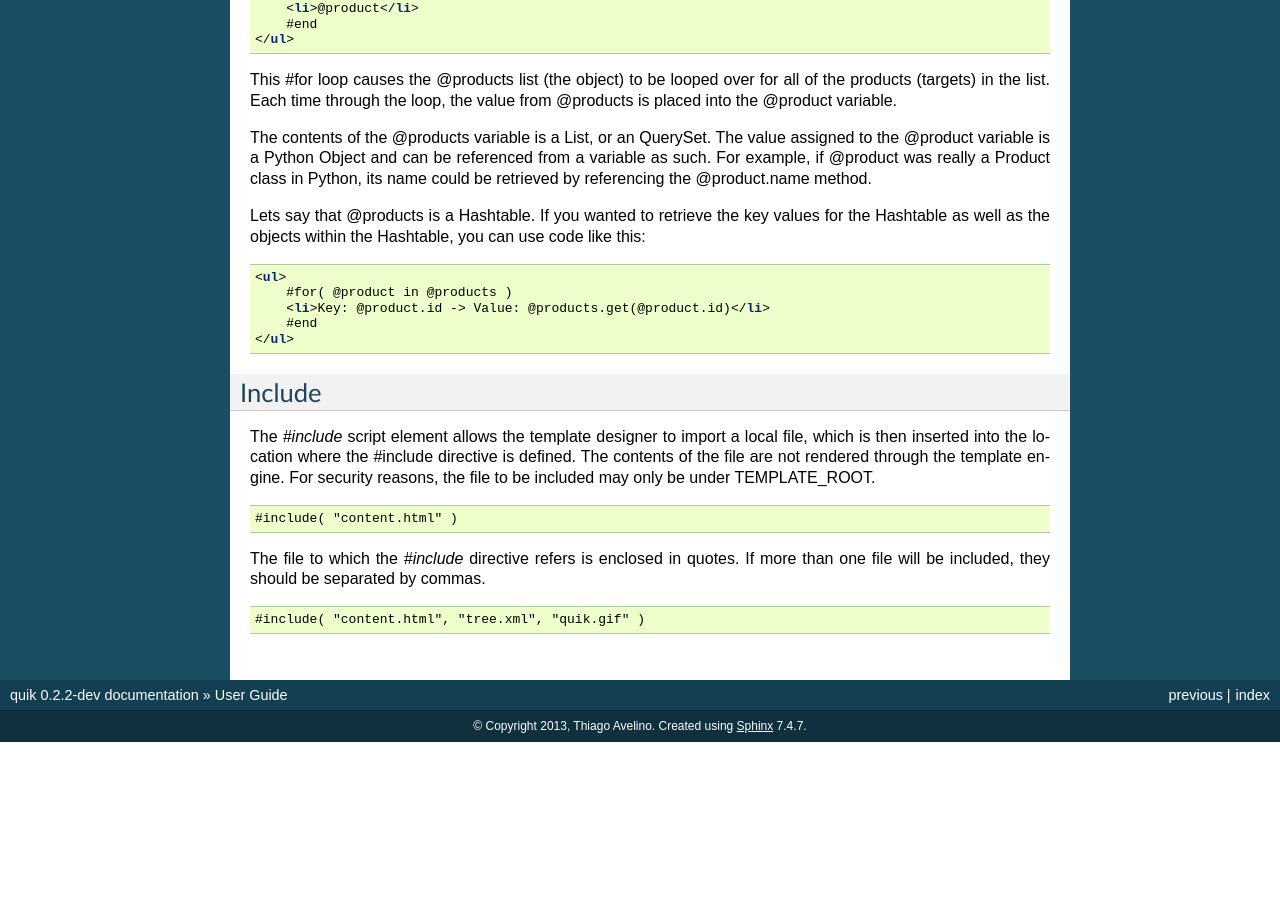
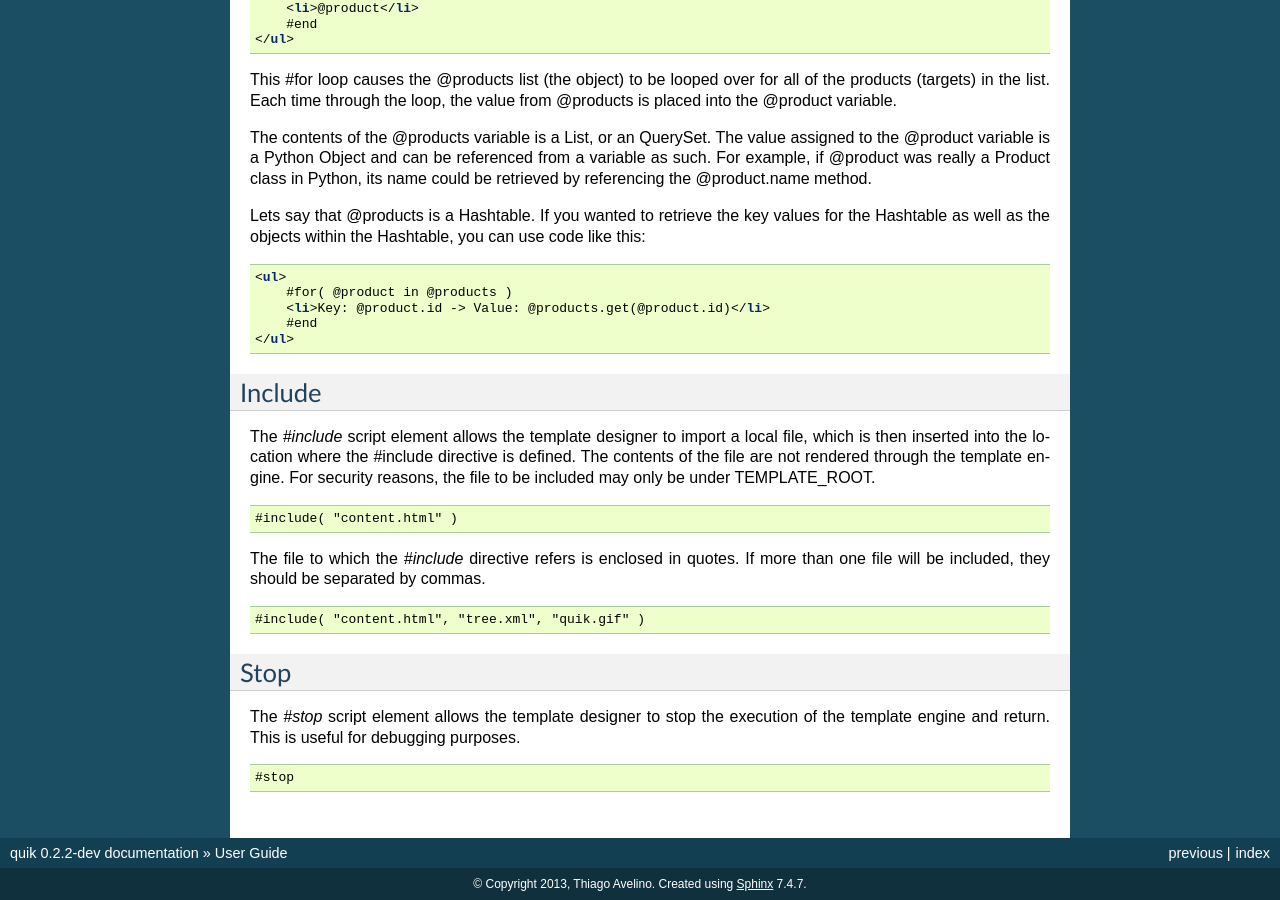
Before and after one commit to avelino/quik, a Sphinx documentation site: the page built from docs/source/userguide.rst, in a window 1280 px wide and 900 px high, scrolled down 5104 px. Built offline with Sphinx 7.4.7, drawn with Linux system fonts in a browser that asks for light colours; before the commit the page ends 5846 px from its top, so only the background shows below that.

Commit message:
Write stop docs

```diff
--- a/docs/source/userguide.rst
+++ b/docs/source/userguide.rst
@@ -295,3 +295,13 @@ The file to which the *#include* directive refers is enclosed in quotes. If more
 .. code-block:: html
 
     #include( "content.html", "tree.xml", "quik.gif" )
+
+
+Stop
+====
+
+The *#stop* script element allows the template designer to stop the execution of the template engine and return. This is useful for debugging purposes.
+
+.. code-block:: html
+
+    #stop
```
